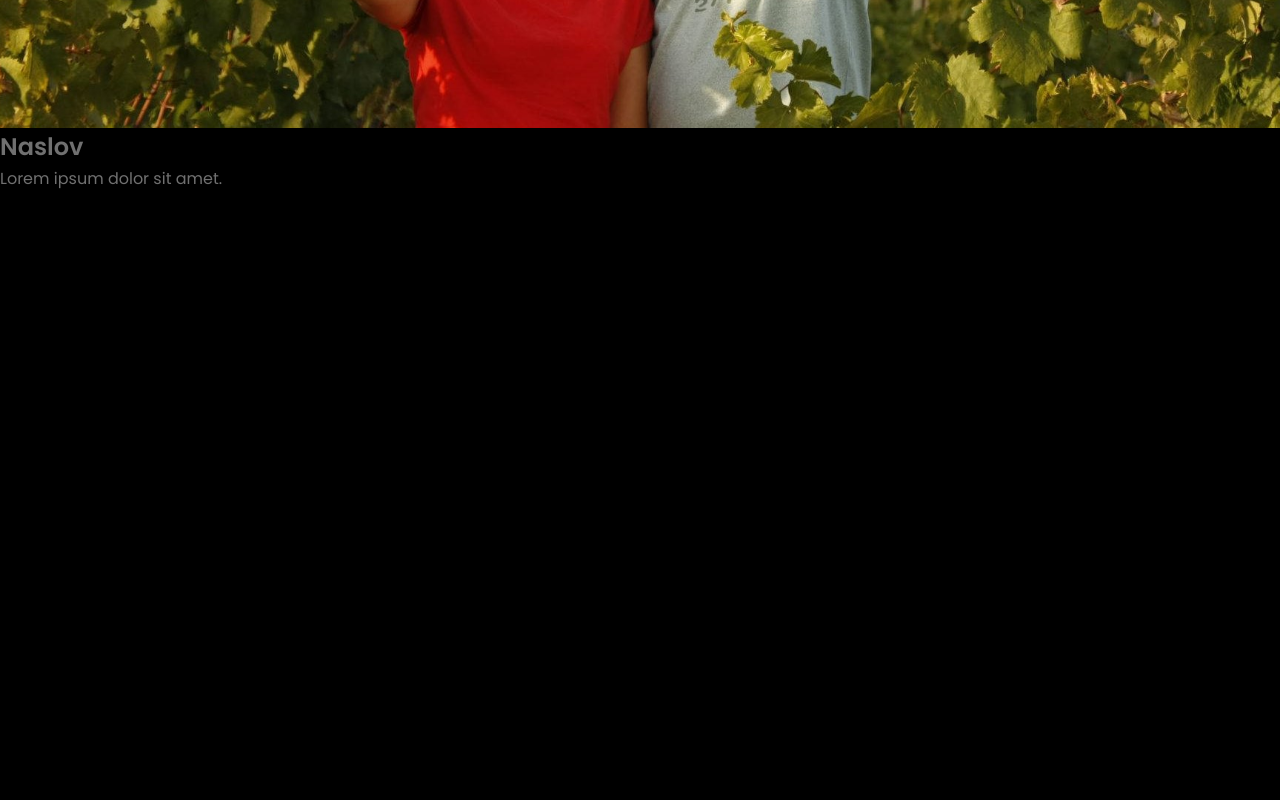
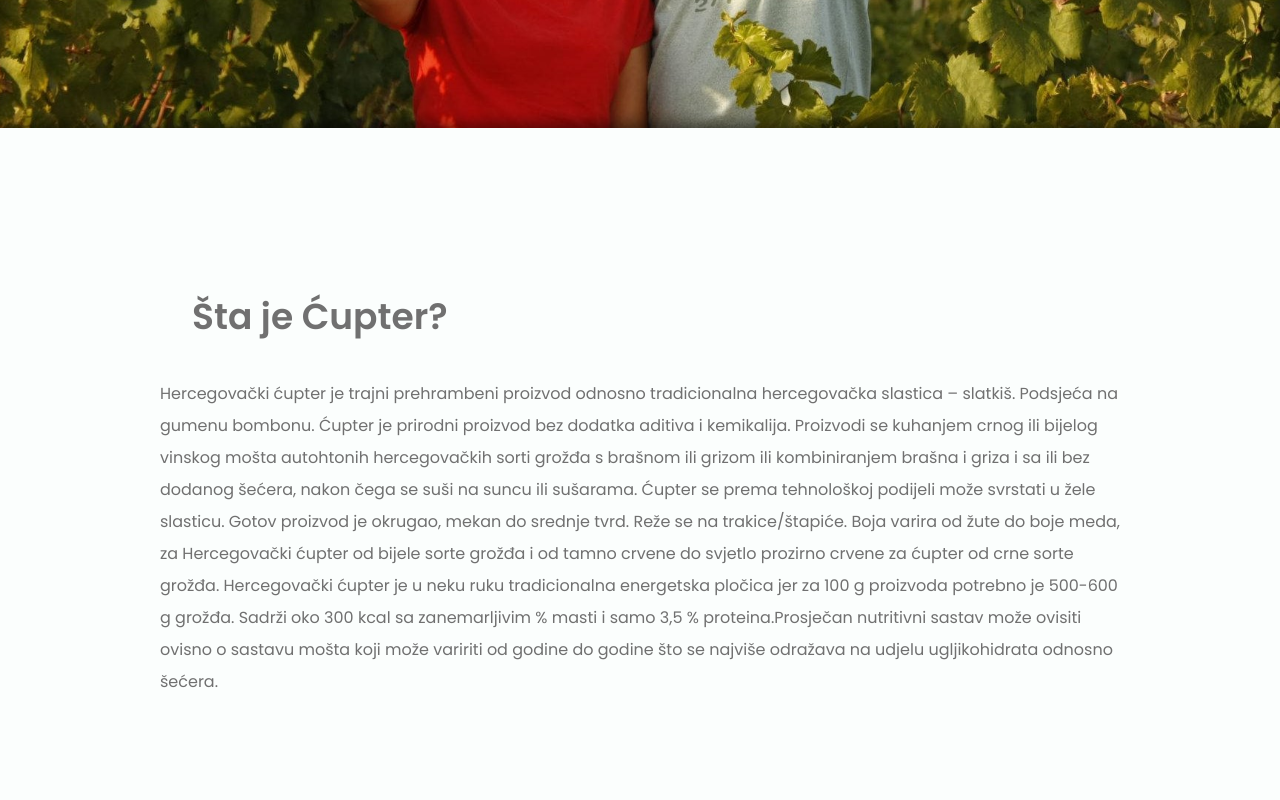
Before and after one commit to OnlyMatia/cupterv2, a React (Vite) app: page /about in a window 1280 px wide. Shown: the part 480-1280 px from the top of the page. Built offline with nearby package versions, Linux system fonts and the light colour scheme.

Commit message:
Editing css for contact and aboutus

```diff
--- /dev/null
+++ b/src/assets/components/Article.tsx
@@ -0,0 +1,13 @@
+const Article = (article:any) => {
+
+
+    return (
+      <article className="aboutus">
+          <h2 className="article-title">{article.title}</h2>
+          <p className="article-desc">{article.desc}</p>
+          <img src={article.img} alt="" />
+      </article>
+    )
+  }
+
+  export default Article
--- a/src/assets/pages/About.tsx
+++ b/src/assets/pages/About.tsx
@@ -1,16 +1,37 @@
+import Article from "../components/Article"
 
 const About = () => {
+
+  const articles = [
+    {
+      id:1,
+      title:"Šta je Ćupter?",
+      img:"",
+      desc: "Hercegovački ćupter je trajni prehrambeni proizvod odnosno tradicionalna hercegovačka slastica – slatkiš. Podsjeća na gumenu bombonu. Ćupter je prirodni proizvod bez dodatka aditiva i kemikalija. Proizvodi se kuhanjem crnog ili bijelog vinskog mošta autohtonih hercegovačkih sorti grožđa s brašnom ili grizom ili kombiniranjem brašna i griza i sa ili bez dodanog šećera, nakon čega se suši na suncu ili sušarama. \n Ćupter se prema tehnološkoj podijeli može svrstati u žele slasticu. Gotov proizvod je okrugao, mekan do srednje tvrd. Reže se na trakice/štapiće. Boja varira od žute do boje meda, za Hercegovački ćupter od bijele sorte grožđa i od tamno crvene do svjetlo prozirno crvene za ćupter od crne sorte grožđa. Hercegovački ćupter je u neku ruku tradicionalna energetska pločica jer za 100 g proizvoda potrebno je 500-600 g grožđa. Sadrži oko 300 kcal sa zanemarljivim % masti i samo 3,5 % proteina.Prosječan nutritivni sastav može ovisiti ovisno o sastavu mošta koji može variriti od godine do godine što se najviše odražava na udjelu ugljikohidrata odnosno šećera.",
+    },
+    {
+
+    }
+]
+
   return (
   <>
     <section className="aboutBanners">
         <h2 className="bannerH2">Naša Priča</h2>
     </section>
 
-    <section className="aboutCupter">
-      <article>
-        <h2>Naslov</h2>
-        <p>Lorem ipsum dolor sit amet.</p>
-      </article>
+    <section className="about section bd-container">
+      <div className="aboutus__container  ">
+      {articles.map(article => (
+            <Article
+              key={article.id}
+              title={article.title}
+              desc={article.desc}
+              img={article.img}
+            />
+          ))}
+
+      </div>
     </section>
   </>
   )
--- a/src/assets/pages/Home.tsx
+++ b/src/assets/pages/Home.tsx
@@ -63,7 +63,7 @@ const Home = () => {
 
             <section className="services section bd-container" id="services">
                 <span className="section-subtitle"></span>
-                <h2 className="section-title">Šta Vam Nudimo</h2>
+                <h2 className="section-title">Što Vam Nudimo</h2>
 
                 <div className="services__container  bd-grid">
                     <div className="services__content">
--- a/src/index.css
+++ b/src/index.css
@@ -549,19 +549,24 @@ img{
   align-items: flex-end;
   justify-content: center;
   padding: 2rem;
+  box-shadow: inset 0 -5px 15px rgba(0, 0, 0, 0.5);
 }
 .bannerH2 {
-  font-size: var(--h1-font-size);
+  font-size: var(--biggest-font-size);
   color: #fff;
   margin: 0;
   margin-bottom: 1rem;
 }
-.aboutCupter{
-  height: 100vh;
-  background: black;
+
+.article-title{
+  font-size: var(--h1-font-size);
+  color: var(--text-color);
+  padding: 2rem;
 }
-
-
+.article-desc{
+  line-height: 2rem;
+  color: var(--text-color);
+}
 
 /*========== MEDIA QUERIES ==========*/
 
@@ -577,7 +582,7 @@ img{
 
   .about__data, .about__initial,
   .app__data, .app__initial,
-  .contact__container, .contact__initial{
+  .contact__container, .contact__initial, .aboutus__data{
     text-align: initial;
   }
 
@@ -604,7 +609,6 @@ img{
     padding: 6rem;
     margin-top: var(--header-height);
     height: 70vh;
-
   }
 
   .bannerH2 {
```
